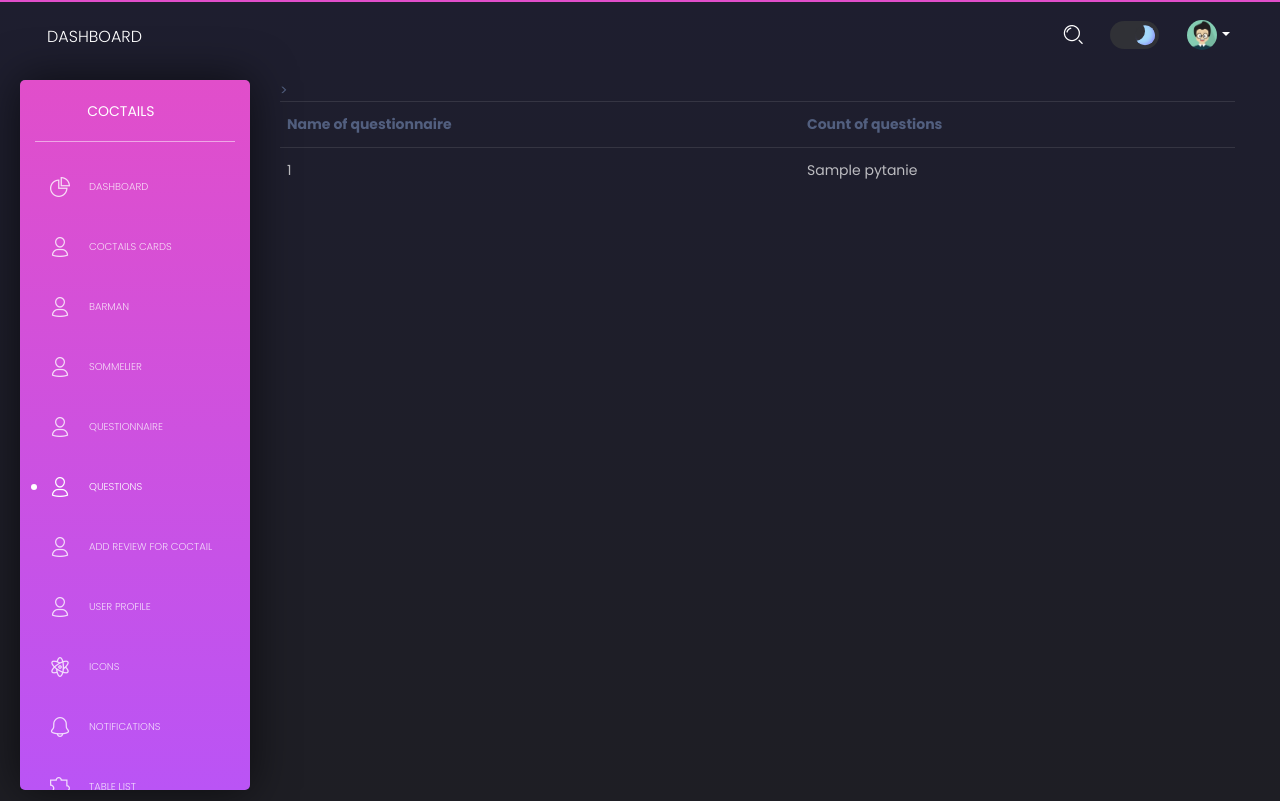
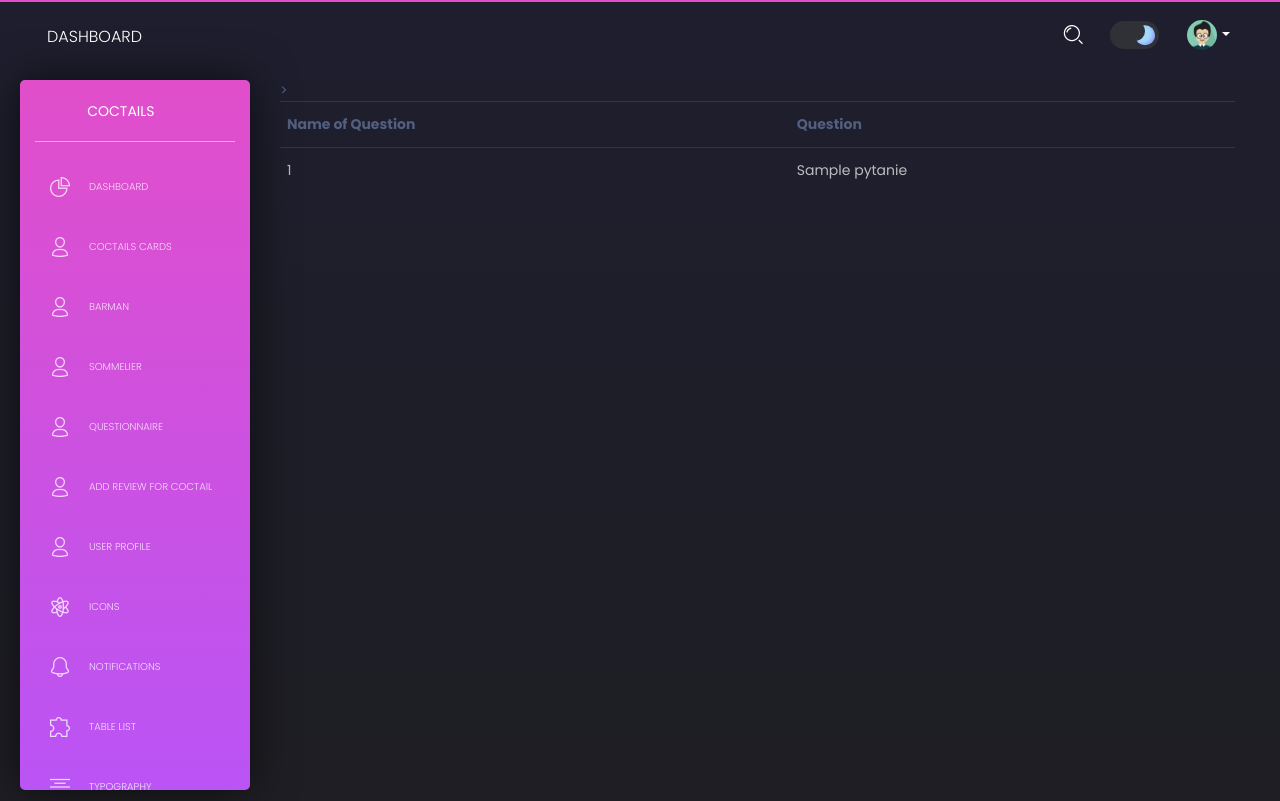
Before and after one commit to TMichaelan/sbd-cocktail-project-put, a Flask app: page /questions.html in a window 1280 px wide. Run offline with Flask 2, Linux system fonts and the light colour scheme; tables that the repository leaves empty hold one stand-in row (values such as "Sample post"); a database or web service that is not in the repository returns one stand-in record (values such as "Sample title"); parts of the project's set-up code (start-up, migrations or seed data) failed here and were passed over; some libraries are stand-ins or nearby versions.

Commit message:
fix: bag fix

```diff
--- a/apps/templates/home/add_review.html
+++ b/apps/templates/home/add_review.html
@@ -72,6 +72,7 @@
           <tr>
             <th>Coctail Name</th>
             <th>Review</th>
+            <th>Ocena</th>
             <th></th>
             <th></th>
           </tr>
@@ -81,6 +82,7 @@
           <tr>
             <td>{{review[1]}}</td>
             <td>{{review[0]}}</td>
+            <td>{{review[2]}}</td>
             <td><button class="btn btn-primary" onclick="deleteReview('{{review[0]}}')">Delete</button></td>
             <td><button class="btn btn-primary" onclick="demo.showNotification('top','center')">Modify</button></td>
           </tr>
--- a/apps/templates/home/questions.html
+++ b/apps/templates/home/questions.html
@@ -26,8 +26,8 @@
       <div class="col-md-8">
         <table class="table">
           <tr>
-            <th>Name of questionnaire</th>
-            <th>Count of questions</th>>
+            <th>Name of Question</th>
+            <th>Question</th>>
           </tr>
 
           <!-- here is a for-loop to give us all the socks -->
--- a/apps/templates/includes/sidebar.html
+++ b/apps/templates/includes/sidebar.html
@@ -50,12 +50,12 @@
                     </a>
                 </li>
 
-                <li class="{% if 'questions' in segment %} active {% endif %}">
+                <!-- <li class="{% if 'questions' in segment %} active {% endif %}">
                     <a href="/questions.html">
                         <i class="tim-icons icon-single-02"></i>
                         <p>Questions</p>
                     </a>
-                </li>
+                </li> -->
 
                 <li class="{% if 'add_review' in segment %} active {% endif %}">
                     <a href="/add_review.html">
```
